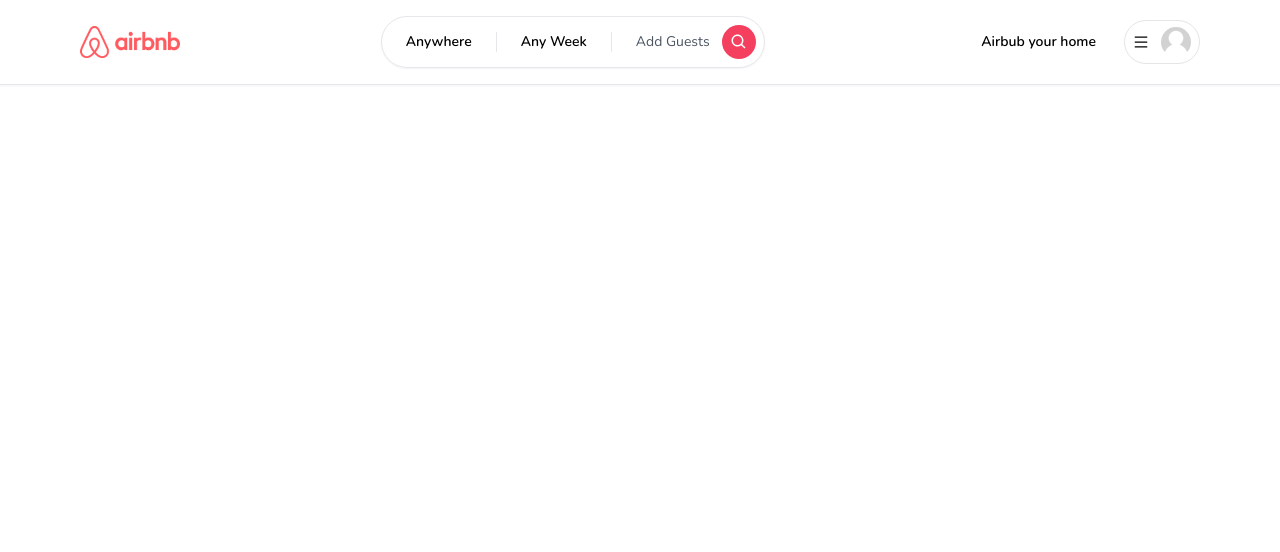
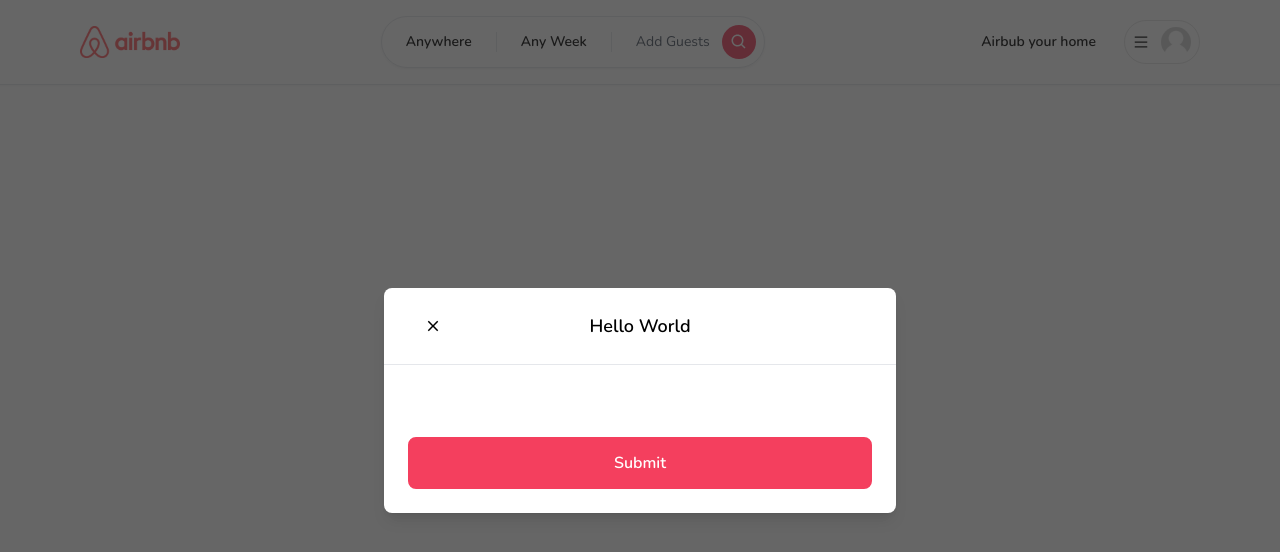
Before and after one commit to yuuki-fuji/RentApp, a Next.js app: page / in a window 1280 px wide. Shown: the top 552 px of the page. Built offline with nearby package versions, Linux system fonts and the light colour scheme.

Commit message:
modal,buttonコンポーネントを追加

```diff
--- /dev/null
+++ b/app/components/Button.tsx
@@ -0,0 +1,58 @@
+'use client';
+
+import { IconType } from "react-icons";
+
+interface ButtonProps {
+    label: string;
+    onClick: (e: React.MouseEvent<HTMLButtonElement>) => void;
+    disabled?: boolean;
+    outline?: boolean;
+    small?: boolean;
+    icon?: IconType;
+}
+
+const Button: React.FC<ButtonProps> = ({
+    label,
+    onClick,
+    disabled,
+    outline,
+    small,
+    icon: Icon
+}) => {
+    return (
+        <button
+            onClick={onClick}
+            disabled={disabled}
+            className={`
+                relative
+                disabled:opacity-70
+                disabled:cursor-not-allowed
+                rounded-lg
+                hover:opacity-80
+                transition
+                w-full
+                ${outline ? `bg-white` : `bg-rose-500`}
+                ${outline ? `border-black` : `border-rose-500`}
+                ${outline ? `text-black` : `text-white`}
+                ${small ? `py-1` : `py-3`}
+                ${small ? `text-sm` : `text-md`}
+                ${small ? `font-light` : `font-semibold`}
+                ${small ? `border-[1px]` : `border-2`}
+            `}
+        >
+            {Icon && (
+                <Icon
+                    size={24}
+                    className="
+                        absolute
+                        left-4
+                        top-3
+                    "
+                />
+            )}
+            {label}
+        </button>
+    );
+}
+
+export default Button;
--- /dev/null
+++ b/app/components/modals/Modal.tsx
@@ -0,0 +1,196 @@
+'use client'
+
+import { useCallback, useEffect, useState } from "react";
+import { IoMdClose } from "react-icons/io";
+import Button from "../Button";
+
+interface ModalProps {
+    isOpen: boolean;
+    onClose: () => void;
+    onSubmit: () => void;
+    title?: string;
+    body?: React.ReactElement;
+    footer?: React.ReactElement;
+    actionLabel: string;
+    disabled?: boolean;
+    secondaryAction?: () => void;
+    secondaryActionLabel?: string;
+}
+
+const Modal: React.FC<ModalProps> = ({
+    isOpen,
+    onClose,
+    onSubmit,
+    title,
+    body,
+    footer,
+    actionLabel,
+    disabled,
+    secondaryAction,
+    secondaryActionLabel
+}) => {
+    const [showModal, setShowModal] = useState(isOpen);
+
+    useEffect(() => {
+        setShowModal(isOpen);
+    }, [isOpen]);
+
+    const handleClose = useCallback(() => {
+        if (disabled) {
+            return;
+        }
+
+        setShowModal(false);
+        setTimeout(() => {
+            onClose();
+        }, 300);
+    }, [disabled, onClose]);
+
+    const handleSubmit = useCallback(() => {
+        if (disabled) {
+            return;
+        }
+
+        onSubmit();
+    }, [disabled, onSubmit]);
+
+    const handleSecondaryAction = useCallback(() => {
+        if (disabled || !secondaryAction) {
+            return;
+        }
+
+        secondaryAction();
+    }, [disabled, secondaryAction]);
+
+    if (!isOpen) {
+        return null;
+    }
+
+    return (
+        <>
+            <div
+                className="
+                    justify-center
+                    items-center
+                    flex
+                    overflow-x-hidden
+                    overflow-y-auto
+                    fixed
+                    inset-0
+                    z-50
+                    outline-none
+                    focus:outline-none
+                    bg-neutral-800/70
+                "
+            >
+                <div
+                    className="
+                        relative
+                        w-full
+                        md:w-4/6
+                        lg:w-3/6
+                        xl:w-2/5
+                        my-6
+                        mx-auto
+                        h-full
+                        lg:h-auto
+                        md:h-auto
+                    "
+                >
+                    {/*content*/}
+                    <div
+                        className={`
+                            translate
+                            duration-300
+                            h-full
+                            ${showModal ? 'translate-y-0' : 'translate-y-full'}
+                            ${showModal ? 'opacity-100' : 'opacity-0'}
+                        `}
+                    >
+                        <div
+                            className="
+                                translate
+                                h-full
+                                lg:h-auto
+                                md:h-auto
+                                border-0
+                                rounded-lg
+                                shadow-lg
+                                relative
+                                flex
+                                flex-col
+                                w-full
+                                bg-white
+                                outline-none
+                                focus:outline-none
+                            "
+                        >
+                            {/*header*/}
+                            <div
+                                className="
+                                    flex
+                                    items-center
+                                    p-6
+                                    rounded-t
+                                    justify-center
+                                    relative
+                                    border-b-[1px]
+                                "
+                            >
+                                <button
+                                    onClick={handleClose}
+                                    className="
+                                        p-1
+                                        border-0
+                                        hover:opacity-70
+                                        transition
+                                        absolute
+                                        left-9
+                                    "
+                                >
+                                    <IoMdClose size={18} />
+                                </button>
+                                <div className="text-lg font-semibold">
+                                    {title}
+                                </div>
+                            </div>
+                            {/*body*/}
+                            <div className="relative p-6 flex-auto">
+                                {body}
+                            </div>
+                            {/*footer*/}
+                            <div className="flex flex-col gap-2 p-6">
+                                <div
+                                    className="
+                                        flex
+                                        flex-row
+                                        items-center
+                                        gap-4
+                                        w-full
+                                    "
+                                >
+                                    {secondaryAction && secondaryActionLabel && (
+                                        <Button
+                                        outline
+                                            disabled={disabled}
+                                            label={secondaryActionLabel}
+                                            onClick={handleSecondaryAction}
+                                        />
+                                    )}
+                                    <Button
+                                        disabled={disabled}
+                                        label={actionLabel}
+                                        onClick={handleSubmit}
+                                    />
+                                </div>
+                            </div>
+                        </div>
+                    </div>
+                </div>
+
+            </div>
+        </>
+    );
+}
+
+export default Modal;
--- a/app/layout.tsx
+++ b/app/layout.tsx
@@ -3,6 +3,7 @@ import { Nunito } from 'next/font/google';
 import './globals.css'
 import Navbar from '@/app/components/navbar/Navbar';
 import ClientOnly from './components/ClientOnly';
+import Modal from './components/modals/Modal';
 
 export const metadata = {
   title: 'Rent App',
@@ -22,6 +23,7 @@ export default function RootLayout({
         <html lang="ja">
             <body className={font.className}>
                 <ClientOnly>
+                    <Modal actionLabel="Submit" title="Hello World" isOpen />
                     <Navbar />
                 </ClientOnly>
                 {children}
```
Also changed, not shown: package.json (+5 -3 lines), 1 other file (tests, documents, lock files or other folders).
